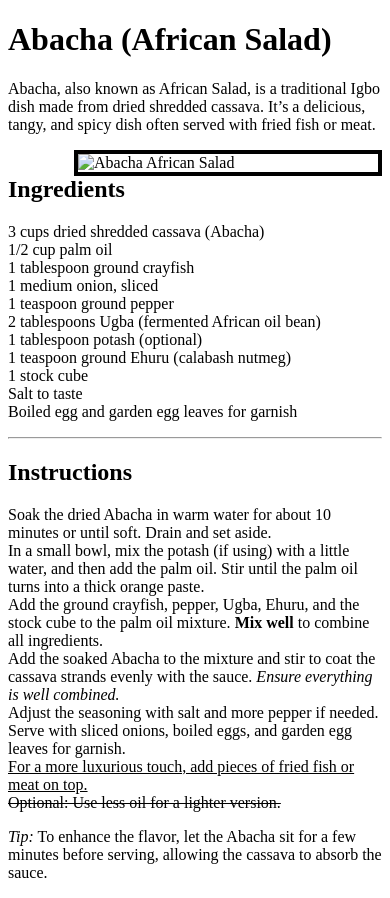
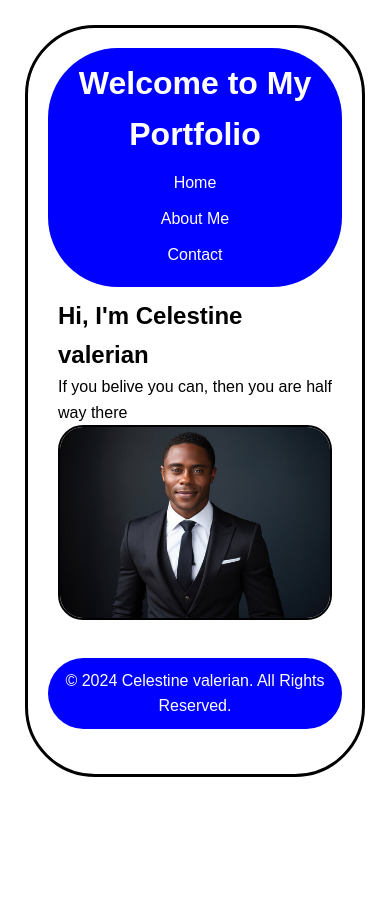
Before and after one commit to Xavier-mac/macl, a plain HTML site: page index.html in a window 390 px wide. After the commit the page ends 844 px from the top, so only its background shows below. Drawn offline with Linux system fonts and the light colour scheme.

Commit message:
Add files via upload

```diff
--- a/index.html
+++ b/index.html
@@ -1,18 +1,29 @@
 <!DOCTYPE html>
-<html lang="en" dir="ltr">
+<html lang="en">
 <head>
-<title>Abacha (African Salad) Recipe</title>
+  <title>Personal Portfolio</title>
+  <link rel="stylesheet" href="style.css">
 </head>
 <body>
-<h1>Abacha (African Salad)</h1>
-<p>Abacha, also known as African Salad, is a traditional Igbo dish made from dried shredded cassava. It’s a delicious, tangy, and spicy dish often served with fried fish or meat.</p>
-<img src="one way/images/if.webp" alt="Abacha African Salad" width="300" border="4" align="right">
-<h2>Ingredients</h2>
-<p>3 cups dried shredded cassava (Abacha)<br/>1/2 cup palm oil<br/>1 tablespoon ground crayfish<br/>1 medium onion, sliced<br/>1 teaspoon ground pepper<br/>2 tablespoons Ugba (fermented African oil bean)<br/>1 tablespoon potash (optional)<br/>1 teaspoon ground Ehuru (calabash nutmeg)<br>1 stock cube<br/>Salt to taste<br/>Boiled egg and garden egg leaves for garnish</p>
-<hr>
-<h2>Instructions</h2>
-<p>Soak the dried Abacha in warm water for about 10 minutes or until soft. Drain and set aside.<br/>In a small bowl, mix the potash (if using) with a little water, and then add the palm oil. Stir until the palm oil turns into a thick orange paste.<br/>Add the ground crayfish, pepper, Ugba, Ehuru, and the stock cube to the palm oil mixture. <b>Mix well</b> to combine all ingredients.<br/>Add the soaked Abacha to the mixture and stir to coat the cassava strands evenly with the sauce. <i>Ensure everything is well combined.</i><br>Adjust the seasoning with salt and more pepper if needed.<br/>Serve with sliced onions, boiled eggs, and garden egg leaves for garnish.<br/><ins>For a more luxurious touch, add pieces of fried fish or meat on top.</ins><br/><del>Optional: Use less oil for a lighter version.</del></p>
-<p><i>Tip:</i> To enhance the flavor, let the Abacha sit for a few minutes before serving, allowing the cassava to absorb the sauce.</p>
+  <header>
+    <h1>Welcome to My Portfolio</h1>
+    <nav>
+      <a href="index.html">Home</a>
+      <a href="about.html">About Me</a>
+      <a href="contact.html">Contact</a>
+    </nav>
+  </header>
 
+  <main>
+    <section>
+      <h2>Hi, I'm Celestine valerian</h2>
+      <p>If you belive you can, then you are half way there</p>
+      <img src="images/teen.jpg" alt="Profile Picture">
+    </section>
+  </main>
+
+  <footer>
+    <p>&copy; 2024 Celestine valerian. All Rights Reserved.</p>
+  </footer>
 </body>
 </html>
--- /dev/null
+++ b/style.css
@@ -0,0 +1,81 @@
+/* Basic reset */
+* {
+    margin: 0;
+    padding: 0;
+    box-sizing: border-box;
+  }
+
+  body {
+    font-family: Arial, sans-serif;
+    line-height: 1.6;
+    padding: 20px;
+    border-color: black;
+    border-style: solid;
+    margin: 25px;
+    border-radius: 70px;
+  }
+
+  header {
+    text-align: center;
+    padding: 10px 0;
+    background-color: blue;
+    color: white;
+    border-radius: 70px;
+  }
+
+  nav a {
+    margin: 0 15px;
+    text-decoration: none;
+    color: white;
+  }
+
+  nav a:hover {
+    color: #f80707;
+  }
+  nav
+
+  main {
+    margin: 90%;
+    max-width: 800px;
+    padding: 25px;
+
+  }
+
+  footer {
+    text-align: center;
+    margin-top: 20px;
+    padding: 10px 0;
+    background-color: blue;
+    color: white;
+    margin-bottom: 25px;
+    border-radius: 70px;
+  }
+
+  /* Media queries for mobile responsiveness */
+  @media (max-width: 600px) {
+    main {
+      padding: 10px;
+    }
+
+    nav a {
+      display: block;
+      margin: 10px 0;
+    }
+
+    img {
+      width: 100%;
+      height: auto;
+      border-radius: 25px;
+      border-color: black;
+      border: 2px;
+      border-style: solid;
+    }
+  }
+  table {
+    border: 2px;
+    border-style: solid;
+    border-color: black;
+    table-layout:auto;
+    padding: 10px;
+
+  }
```
Also changed, not shown: about.html (added, +55 -0 lines), contact.html (added, +36 -0 lines), images/handsome-young-businessman-suit_273609-6513.jpg (added), images/teen.jpg (added).
